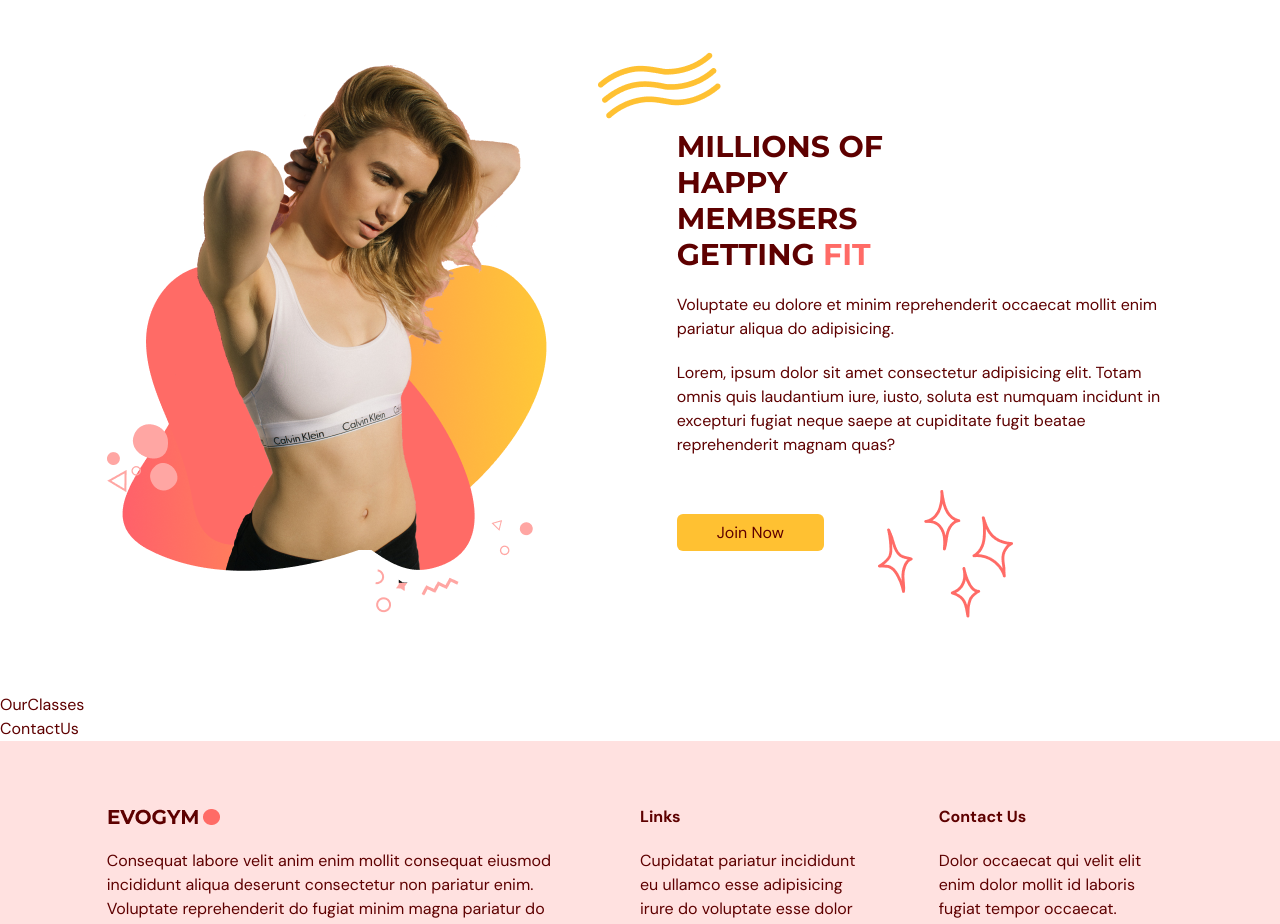
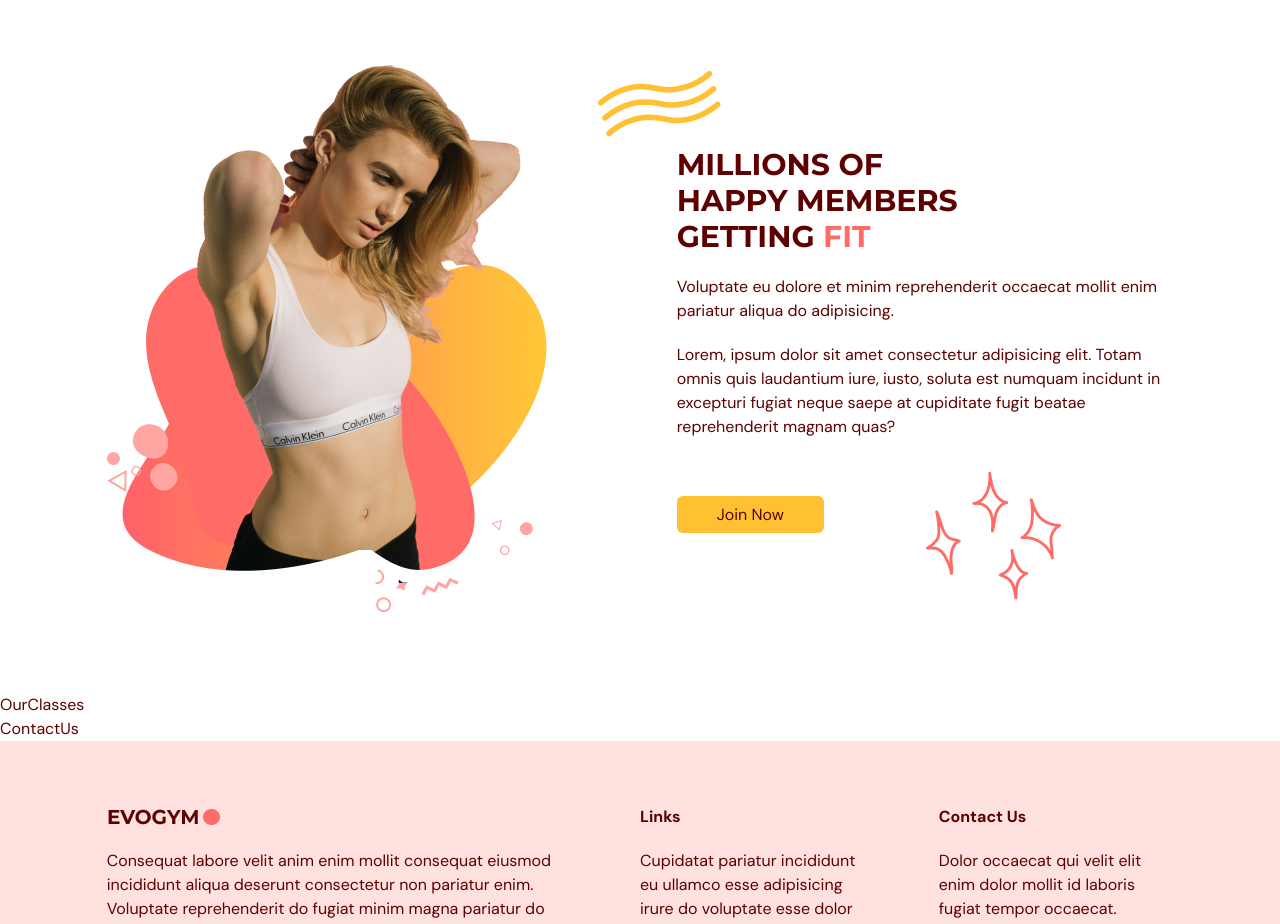
Before and after one commit to IgorLuzarraga/gym-typescript, a React (Vite) app: page / in a window 1280 px wide. Shown: the part 1520-2444 px from the top of the page. Built offline with nearby package versions, Linux system fonts and the light colour scheme.

Commit message:
Changed motion effects in Benefits page

```diff
--- a/src/index.css
+++ b/src/index.css
@@ -13,3 +13,19 @@ body,
     font-family: "DM Sans", sans-serif;
     @apply text-gray-500
 }
+
+::-webkit-scrollbar {
+    width: 10px;
+}
+
+::-webkit-scrollbar-track {
+    background: #FFE1E0;
+}
+
+::-webkit-scrollbar-thumb {
+    background: #FFA6A3;
+}
+
+::-webkit-scrollbar-track:hover {
+    background: #FF6B66;
+}
--- a/src/scenes/benefits/Benefit.tsx
+++ b/src/scenes/benefits/Benefit.tsx
@@ -17,6 +17,7 @@ type Props = {
 const Benefit = ({ icon, title, description, setSelectedPage }: Props) => {
     return (
         <motion.div
+            transition={{ duration: 0.5 }}
             variants={childVariant}
             className="mt-5 rounded-md border-2 border-gray-100 px-5 py-16 text-center"
         >
--- a/src/scenes/benefits/Benefits.tsx
+++ b/src/scenes/benefits/Benefits.tsx
@@ -70,7 +70,7 @@ const BenefitsHeader = () =>
         className="md:my-5 md:w-3/5"
         initial="hidden"
         whileInView="visible"
-        viewport={{ once: true, amount: 0.5 }}
+        viewport={{ once: false, amount: 0.5 }}
         transition={{ duration: 0.5 }}
         variants={{
             hidden: { opacity: 0, x: -50 },
@@ -90,7 +90,7 @@ const ShowBenefits = ({ setSelectedPage }: Props) =>
         className="mt-5 items-center justify-between gap-8 md:flex"
         initial="hidden"
         whileInView="visible"
-        viewport={{ once: true, amount: 0.5 }}
+        viewport={{ once: false, amount: 0.5 }}
         variants={container}
     >
         {showBenefits({ setSelectedPage })}
@@ -107,37 +107,63 @@ const showBenefits = ({ setSelectedPage }: Props) =>
         />
     )
 
+// const BenefitsTitle = () =>
+//     <div className="relative">
+//         <div className="before:absolute before:-top-20 before:-left-20
+//       before:z-[1] before:content-abstractwaves">
+//             <motion.div
+//                 initial="hidden"
+//                 whileInView="visible"
+//                 viewport={{ once: true, amount: 0.5 }}
+//                 transition={{ duration: 0.7 }}
+//                 variants={{
+//                     hidden: { opacity: 0, x: 100 },
+//                     visible: { opacity: 1, x: 0 }
+//                 }}
+//             >
+//                 <HText>
+//                     MILLIONS OF HAPPY MEMBERS GETTING{" "}
+//                     <span className="text-primary-500">FIT</span>
+//                 </HText>
+//             </motion.div>
+//         </div>
+//     </div>
+
+
+
 const BenefitsTitle = () =>
-    <div className="relative">
-        <div className="before:absolute before:-top-20 before:-left-20
-      before:z-[1] before:content-abstractwaves">
     <motion.div
         initial="hidden"
         whileInView="visible"
-                viewport={{ once: true, amount: 0.5 }}
+        viewport={{ once: false, amount: 0.5 }}
         transition={{ duration: 0.7 }}
         variants={{
             hidden: { opacity: 0, x: 100 },
             visible: { opacity: 1, x: 0 }
         }}
     >
+        <div className="relative">
+            <div className="before:absolute before:-top-20 before:-left-20
+      before:z-[1] before:content-abstractwaves">
                 <HText>
-                    MILLIONS OF HAPPY MEMBSERS GETTING{" "}
+                    MILLIONS OF HAPPY MEMBERS GETTING{" "}
                     <span className="text-primary-500">FIT</span>
                 </HText>
-            </motion.div>
             </div>
         </div>
+    </motion.div>
+
+
 
 const BenefitsDescription = () =>
     <motion.div
         initial="hidden"
         whileInView="visible"
-        viewport={{ once: true, amount: 0.5 }}
+        viewport={{ once: false, amount: 1 }}
         transition={{ delay: 0.2, duration: 0.5 }}
         variants={{
-            hidden: { opacity: 0, x: 50 },
-            visible: { opacity: 1, x: 0 }
+            hidden: { opacity: 0, x: 50, y: 100 },
+            visible: { opacity: 1, x: 0, y: 0 }
         }}
     >
         <p className="my-5">
@@ -155,7 +181,7 @@ const Graphic = () =>
 
 const Button = ({ setSelectedPage }: Props) =>
     <div className="relative mt-16">
-        <div className="before:absolute before:-bottom-20 before:right-40
+        <div className="before:absolute before:-bottom-20 before:right-28
       before:z-[-1] before:content-sparkles">
             <ActionButton setSelectedPage={setSelectedPage}>
                 Join Now
```
Lines whose indentation alone changed are shown as unchanged.
